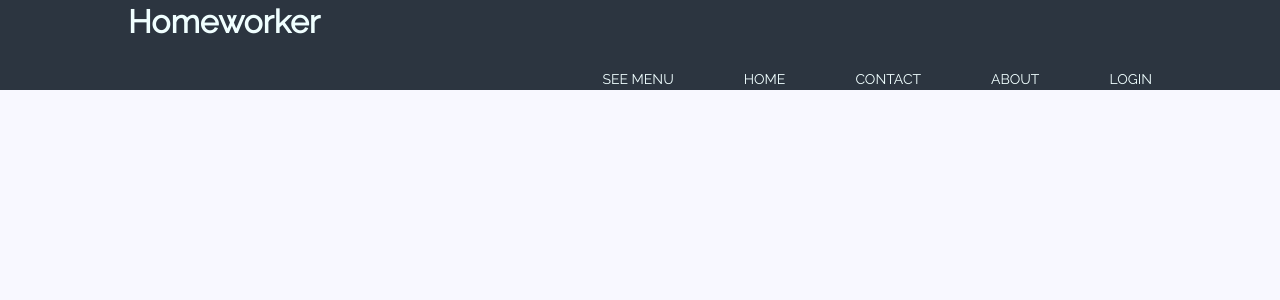
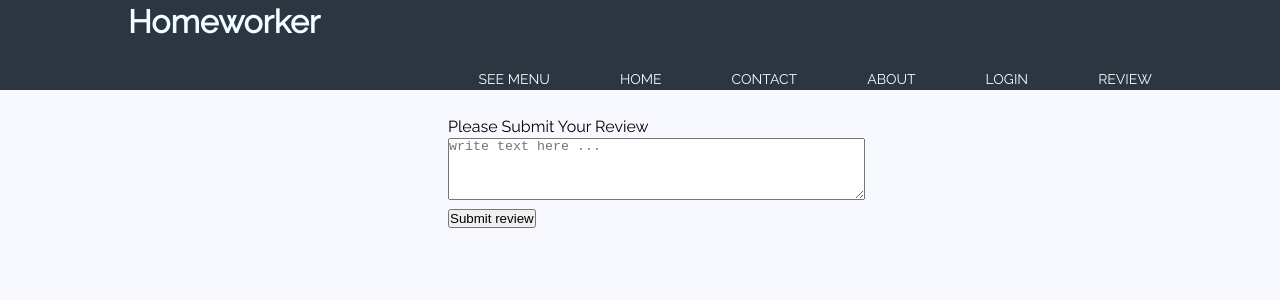
Before and after one commit to light-in-night/homeworker, a React (Create React App) app in the folder front/: page /Review in a window 1280 px wide. Shown: the top 300 px of the page. Built offline with nearby package versions, Linux system fonts and the light colour scheme; a web font is replaced by a local one.

Commit message:
implementing review feature

```diff
--- a/front/src/App.css
+++ b/front/src/App.css
@@ -344,3 +344,7 @@ nav a:hover::before {
  margin: 0;
  letter-spacing: 1px
 }
+.review{
+  align-content: center;
+  margin: 2% 35%;
+}
--- a/front/src/App.js
+++ b/front/src/App.js
@@ -8,6 +8,7 @@ import About from './components/About'
 import Registration from './components/Registration';
 import PostCreation from './components/PostCreation'
 import Login from './components/Login'
+import Review from './components/Review'
 
 
 class App extends Component {
@@ -25,6 +26,7 @@ class App extends Component {
                     <Route path='/register' component={Registration}/>
                     <Route path='/createPost' component={PostCreation}/>
                     <Route path='/Login' component={Login}/>
+                    <Route path='/Review' component={Review}/>
                 </div>
             </BrowserRouter>
 
--- a/front/src/components/Header.js
+++ b/front/src/components/Header.js
@@ -19,6 +19,7 @@ class Header extends Component {
                             <li><Link to='/contact'>Contact</Link></li>
                             <li><Link to='/about'>About</Link></li>
                             <li><Link to='/Login'>Login</Link></li>
+                            <li><Link to='/Review'>Review</Link></li>
                         </ul>
                     </nav>
                 </div>
--- /dev/null
+++ b/front/src/components/Review.js
@@ -0,0 +1,34 @@
+import React, { Component } from 'react';
+import '../App.css'
+
+class Review extends Component{
+    constructor(props){
+        super(props);
+        this.state={
+            text:"" ,
+            label :'Please Submit Your Review'
+        };
+    }
+
+    handleSubmit= (event) =>{
+        event.preventDefault();
+        var frm = document.getElementsByName('area')[0];
+        frm.value='';
+        this.setState({text:'' , label:'Thanks for Review ^^'});
+    }
+
+    render () {
+        return (
+            <div className="review">
+                <form onSubmit={this.handleSubmit}>
+        <label>
+          {this.state.label} </label><br></br>
+          <textarea name='area' placeholder="write text here ..."  rows={4} cols={50}/><br></br>
+        <input type="submit" value="Submit review" />
+      </form>
+            </div>
+        )
+    }
+
+}
+export default Review;
```
